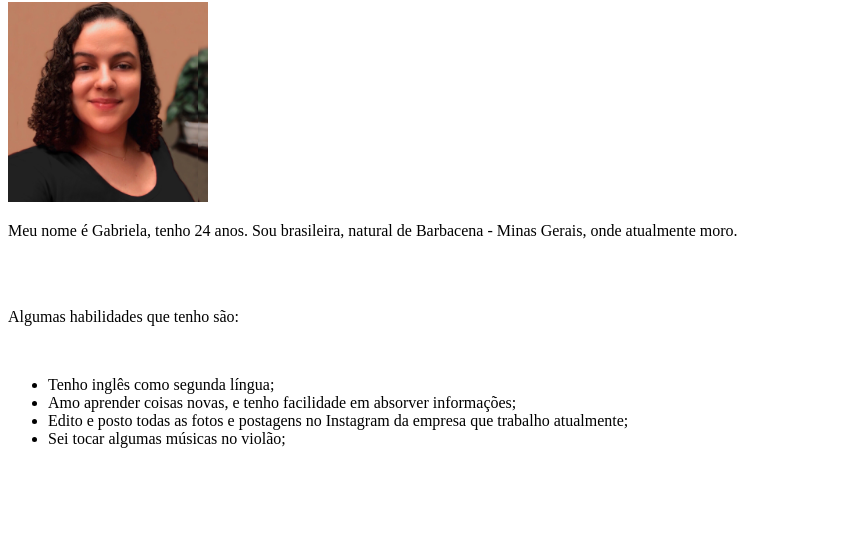
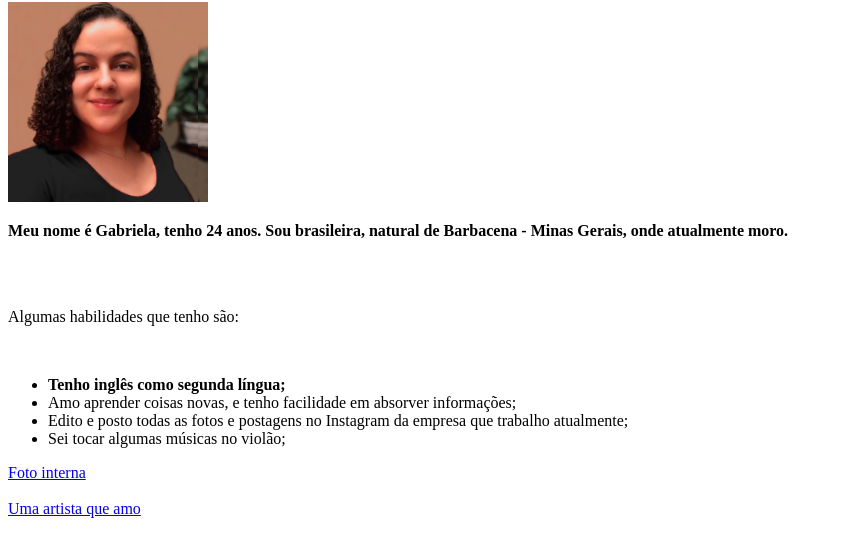
Before and after one commit to devgabrielav/devgabrielav.github.io, a plain HTML site: page index.html in a window 1280 px wide. Shown: the part 78-634 px from the top of the page, without its empty margins (0-843 px from the left). Drawn offline with Linux system fonts and the light colour scheme.

Commit message:
Adiciona mais informações ao portfólio

```diff
--- a/index.html
+++ b/index.html
@@ -10,16 +10,20 @@
     <h1>Gabriela Vicentini Miranda</h1>
     <img src="selfie.JPG" width="200px" alt="Foto rosto Gabriela">
     <br>
-    <p>Meu nome é Gabriela, tenho 24 anos. Sou brasileira, natural de Barbacena - Minas Gerais, onde atualmente moro.</p>
+    <p><strong>Meu nome é Gabriela, tenho 24 anos. Sou brasileira, natural de Barbacena - Minas Gerais, onde atualmente moro.</strong></p>
     <br>
     <br>
     <p>Algumas habilidades que tenho são:</p>
     <br>
     <ul>
-        <li strong>Tenho inglês como segunda língua;</li>
+        <li><strong>Tenho inglês como segunda língua;</strong></li>
         <li>Amo aprender coisas novas, e tenho facilidade em absorver informações;</li>
         <li>Edito e posto todas as fotos e postagens no Instagram da empresa que trabalho atualmente;</li>
         <li>Sei tocar algumas músicas no violão;</li>
     </ul>
+    <a href="selfie.JPG" target="_blank">Foto interna</a>
+    <br>
+    <br>
+    <a href="https://open.spotify.com/artist/6qqNVTkY8uBg9cP3Jd7DAH?si=DytcEp_qRGWzntcH0_x4JA" target="_blank">Uma artista que amo</a>
 </body>
 </html>
```
